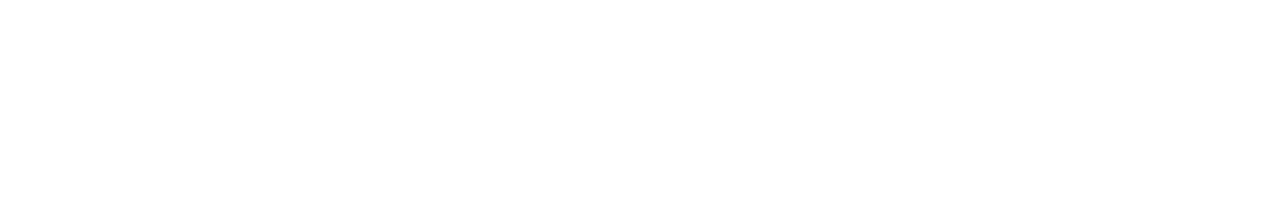
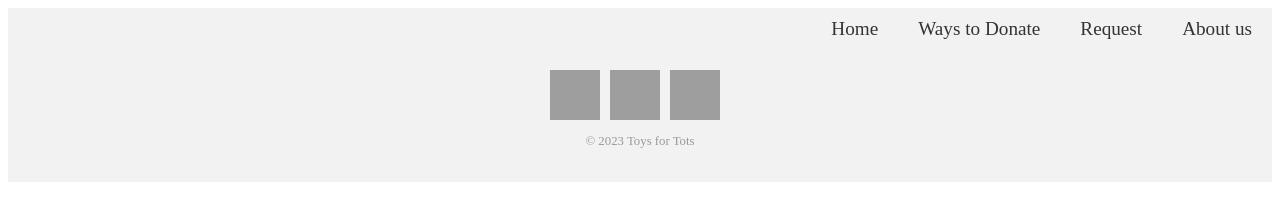
Before and after one commit to ssjulianr/cfj-finale, a plain HTML site: page about.html in a window 1280 px wide. Drawn offline with Linux system fonts and the light colour scheme; grey boxes are pictures that could not be loaded.

Commit message:
added a nav and footer and included some css

```diff
--- a/about.html
+++ b/about.html
@@ -4,9 +4,30 @@
     <meta charset="UTF-8">
     <meta http-equiv="X-UA-Compatible" content="IE=edge">
     <meta name="viewport" content="width=device-width, initial-scale=1.0">
-    <title>Document</title>
+    <title>About us</title>
+    <link href="style.css" rel="stylesheet" type="text/css" >
 </head>
 <body>
+    <nav>
+        <ul>
+        <li><a href="index.html">Home</a></li>
+        <li><a href="donate.html">Ways to Donate</a></li>
+        <li><a href="request.html">Request</a></li>
+        <li><a href="about.html">About us</a></li>
+        </ul>
+    </nav>
 
+    <footer>
+        <a href="https://www.instagram.com/explore/tags/sushi/">
+        <img src="https://img.icons8.com/color/512/instagram-new.png" alt="Instagram" style="width:50px;height:50px;">
+      </a>
+      <a href="https://www.tiktok.com/tag/sushi?lang=en">
+        <img src="https://img.icons8.com/color/2x/tiktok--v1.png" alt="TikTok" style="width:50px;height:50px;">
+      </a>
+      <a href="https://www.facebook.com/TheCowfish/">
+        <img src="https://img.icons8.com/color/512/facebook-new.png" alt="Facebook " style="width:50px;height:50px;">
+      </a>
+        <p>&copy; 2023 Toys for Tots</p>
+    </footer>
 </body>
 </html>
--- a/style.css
+++ b/style.css
@@ -0,0 +1,78 @@
+/* Start of Nav Bar */
+nav {
+    background-color: #f2f2f2;
+    font-size: 1.2rem;
+  }
+
+  nav ul {
+    list-style: none;
+    margin: 0;
+    padding: 0;
+    display: flex;
+    justify-content: flex-end;
+  }
+
+  nav li {
+    margin: 0 10px;
+  }
+
+  nav a {
+    display: block;
+    padding: 10px;
+    color: #333;
+    text-decoration: none;
+    transition: color 0.3s ease;
+  }
+
+  nav a:hover {
+    color: #0099cc;
+  }
+
+  nav a.active {
+    color: #0099cc;
+  }
+
+  /* Media Queries */
+  @media only screen and (max-width: 767px) {
+    nav ul {
+      flex-direction: column;
+      align-items: center;
+    }
+
+    nav li {
+      margin: 10px 0;
+    }
+  }
+  /* End of Nav Bar */
+
+  /* Start of Footer */
+  footer {
+    background-color: #f2f2f2;
+    padding: 20px;
+    display: flex;
+    justify-content: center;
+    align-items: center;
+    flex-wrap: wrap;
+  }
+
+  footer a {
+    margin-right: 10px;
+  }
+
+  footer i {
+    font-size: 1.5rem;
+    color: #333;
+    transition: color 0.3s ease;
+  }
+
+  footer i:hover {
+    color: #0099cc;
+  }
+
+  footer p {
+    margin-top: 10px;
+    font-size: 0.8rem;
+    color: #999;
+    text-align: center;
+    flex-basis: 100%;
+  }
```
Also changed, not shown: donate.html (+17 -1 lines), index.html (+9 -5 lines), request.html (+16 -1 lines).
